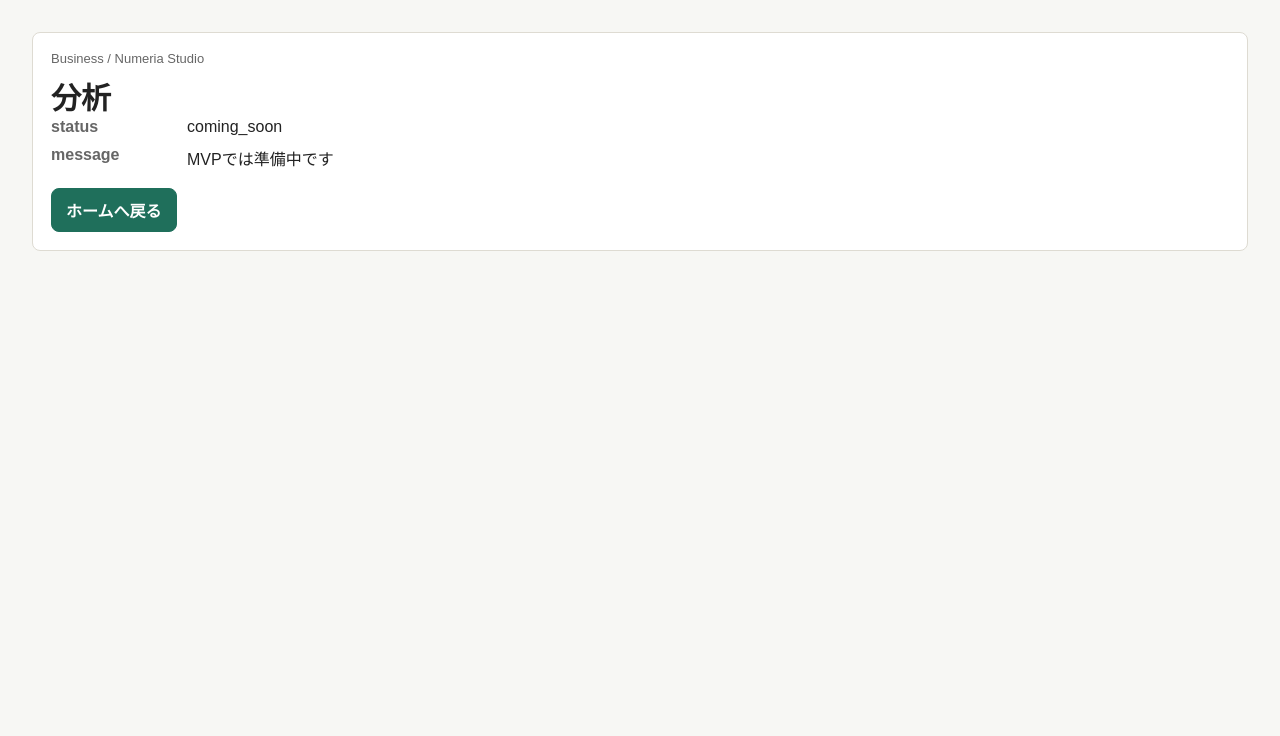
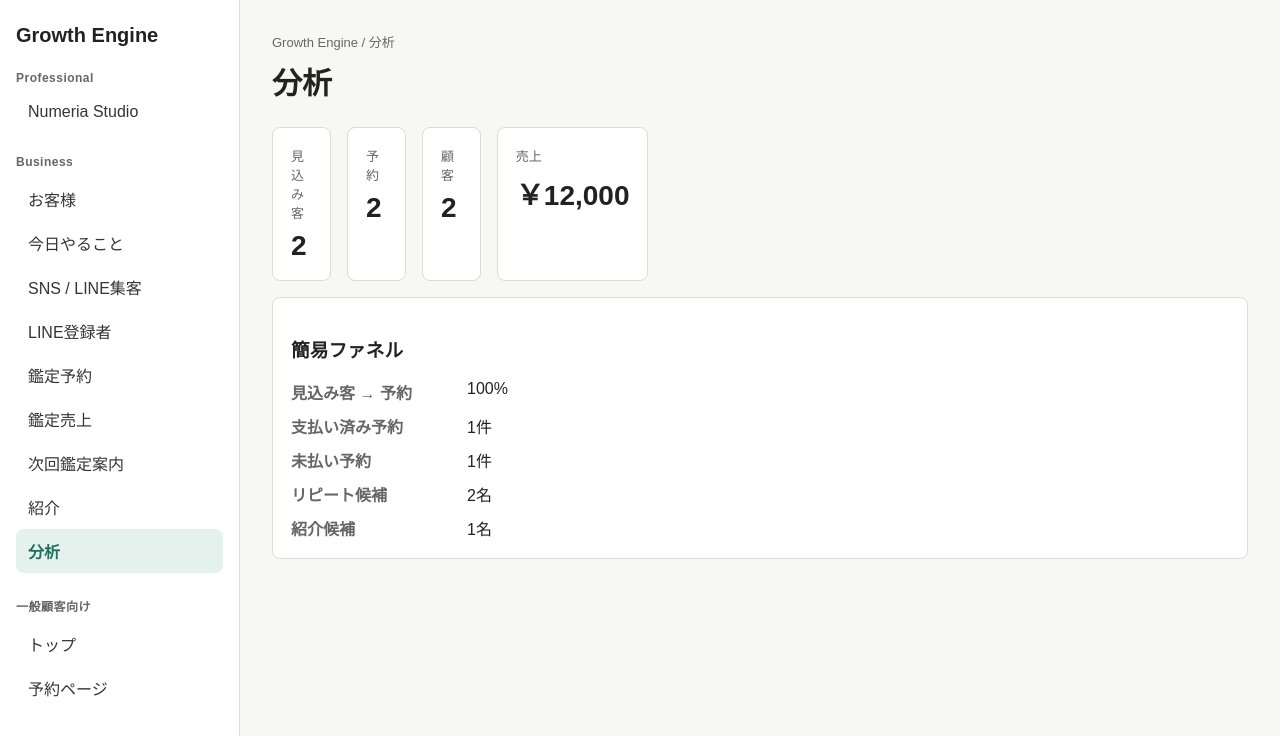
Before and after one commit to karukimori-wq/Growth-Engine, a Next.js app: page /app/business/analytics in a window 1280 px wide. Shown: the top 736 px of the page. Built offline with nearby package versions, Linux system fonts and the light colour scheme.

Commit message:
Build out Growth Engine core screens

```diff
--- a/src/app/app/business/analytics/page.tsx
+++ b/src/app/app/business/analytics/page.tsx
@@ -1,9 +1,67 @@
-import { BusinessComingSoon } from "../_components/business-coming-soon";
+import { demoWorkspace } from "@/lib/mock-data";
+import { getBusinessMenuLabel } from "@/lib/professional-app-registry";
+import { getBusinessMetrics, formatCurrency } from "@/server/business-metrics";
+import { BusinessSidebar } from "../_components/business-sidebar";
+
+export const dynamic = "force-dynamic";
 
 type Props = {
   searchParams: Promise<Record<string, string | string[] | undefined>>;
 };
 
+function first(value: string | string[] | undefined) {
+  return Array.isArray(value) ? value[0] : value;
+}
+
 export default async function AnalyticsPage({ searchParams }: Props) {
-  return <BusinessComingSoon menuKey="analytics" searchParams={await searchParams} />;
+  const query = await searchParams;
+  const studioKey = first(query.studioKey) ?? demoWorkspace.professionalStudioType;
+  const label = getBusinessMenuLabel("analytics", studioKey);
+  const metrics = await getBusinessMetrics(demoWorkspace.id);
+  const conversionRate = metrics.leads.length > 0
+    ? Math.round((metrics.reservations.length / metrics.leads.length) * 100)
+    : 0;
+
+  return (
+    <div className="shell">
+      <BusinessSidebar activeKey="analytics" studioKey={studioKey} />
+      <main className="main">
+        <header className="page-header">
+          <div>
+            <p className="eyebrow">Growth Engine / {label}</p>
+            <h2 className="page-title">{label}</h2>
+          </div>
+        </header>
+
+        <section className="grid">
+          <div className="card span-3">
+            <p className="eyebrow">見込み客</p>
+            <p className="metric">{metrics.leads.length}</p>
+          </div>
+          <div className="card span-3">
+            <p className="eyebrow">予約</p>
+            <p className="metric">{metrics.reservations.length}</p>
+          </div>
+          <div className="card span-3">
+            <p className="eyebrow">顧客</p>
+            <p className="metric">{metrics.customers.length}</p>
+          </div>
+          <div className="card span-3">
+            <p className="eyebrow">売上</p>
+            <p className="metric">{formatCurrency(metrics.paidSalesAmount, demoWorkspace.currency)}</p>
+          </div>
+          <div className="card span-12">
+            <h3>簡易ファネル</h3>
+            <dl className="definition-list">
+              <dt>見込み客 → 予約</dt><dd>{conversionRate}%</dd>
+              <dt>支払い済み予約</dt><dd>{metrics.paidReservationCount}件</dd>
+              <dt>未払い予約</dt><dd>{metrics.unpaidReservationCount}件</dd>
+              <dt>リピート候補</dt><dd>{metrics.repeatCandidateCount}名</dd>
+              <dt>紹介候補</dt><dd>{metrics.referralCandidateCount}名</dd>
+            </dl>
+          </div>
+        </section>
+      </main>
+    </div>
+  );
 }
```
